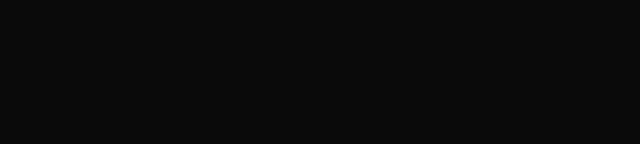
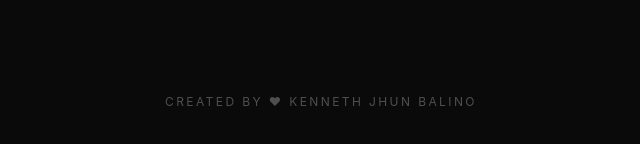
Before and after one commit to Kleinnnn1/url-shortener, a React (Vite) app in the folder client/: page / in a window 1280 px wide. Shown: the part 602-746 px from the top of the page, without its empty margins (319-959 px from the left). Built offline with nearby package versions, Linux system fonts and the light colour scheme; no server answers.

Commit message:
added footer

```diff
--- a/client/src/App.tsx
+++ b/client/src/App.tsx
@@ -2,6 +2,7 @@
 import Hero from "./components/Hero";
 import RecentLinks from "./components/RecentLinks";
 import type { Link } from "./types";
+import Footer from "./components/Footer";
 
 export default function App() {
   const [links, setLinks] = useState<Link[]>([]);
@@ -36,6 +37,7 @@
     <div className="min-h-screen w-full flex flex-col items-center justify-start py-16 px-4">
       <Hero onShorten={addLink} />
       <RecentLinks links={links} loading={loading} />
+      <Footer />
     </div>
   );
 }
--- /dev/null
+++ b/client/src/components/Footer.tsx
@@ -0,0 +1,7 @@
+export default function Footer() {
+  return (
+    <footer className="mt-auto py-6 text-xs tracking-[0.2em] uppercase text-white/40">
+      Created by ❤ Kenneth Jhun Balino
+    </footer>
+  );
+}
--- a/client/src/index.css
+++ b/client/src/index.css
@@ -4,3 +4,12 @@
   min-height: 100vh;
   background: #0a0a0a;
 }
+
+footer {
+  opacity: 0.7;
+  transition: opacity 0.2s ease;
+}
+
+footer:hover {
+  opacity: 1;
+}
```
